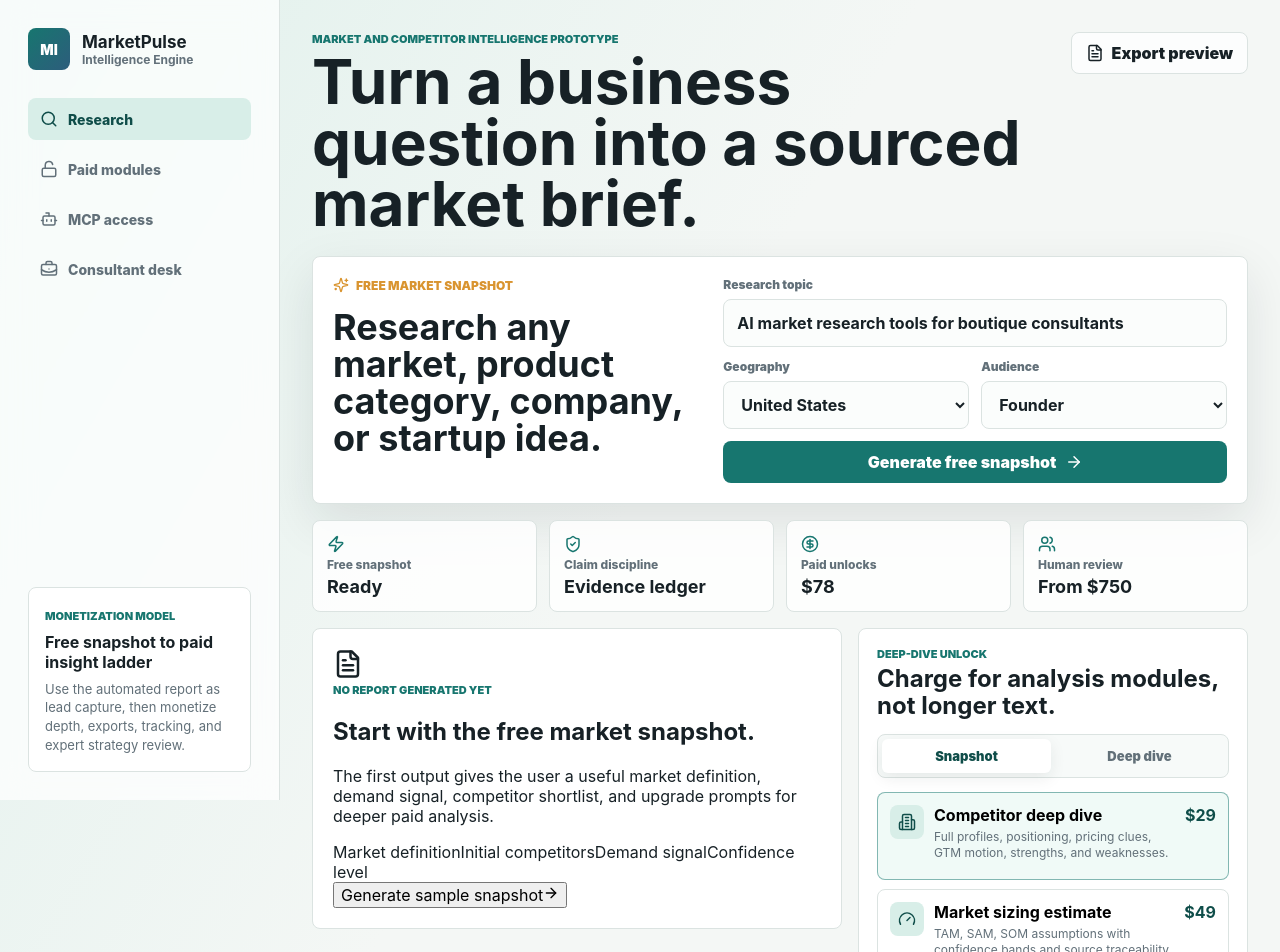
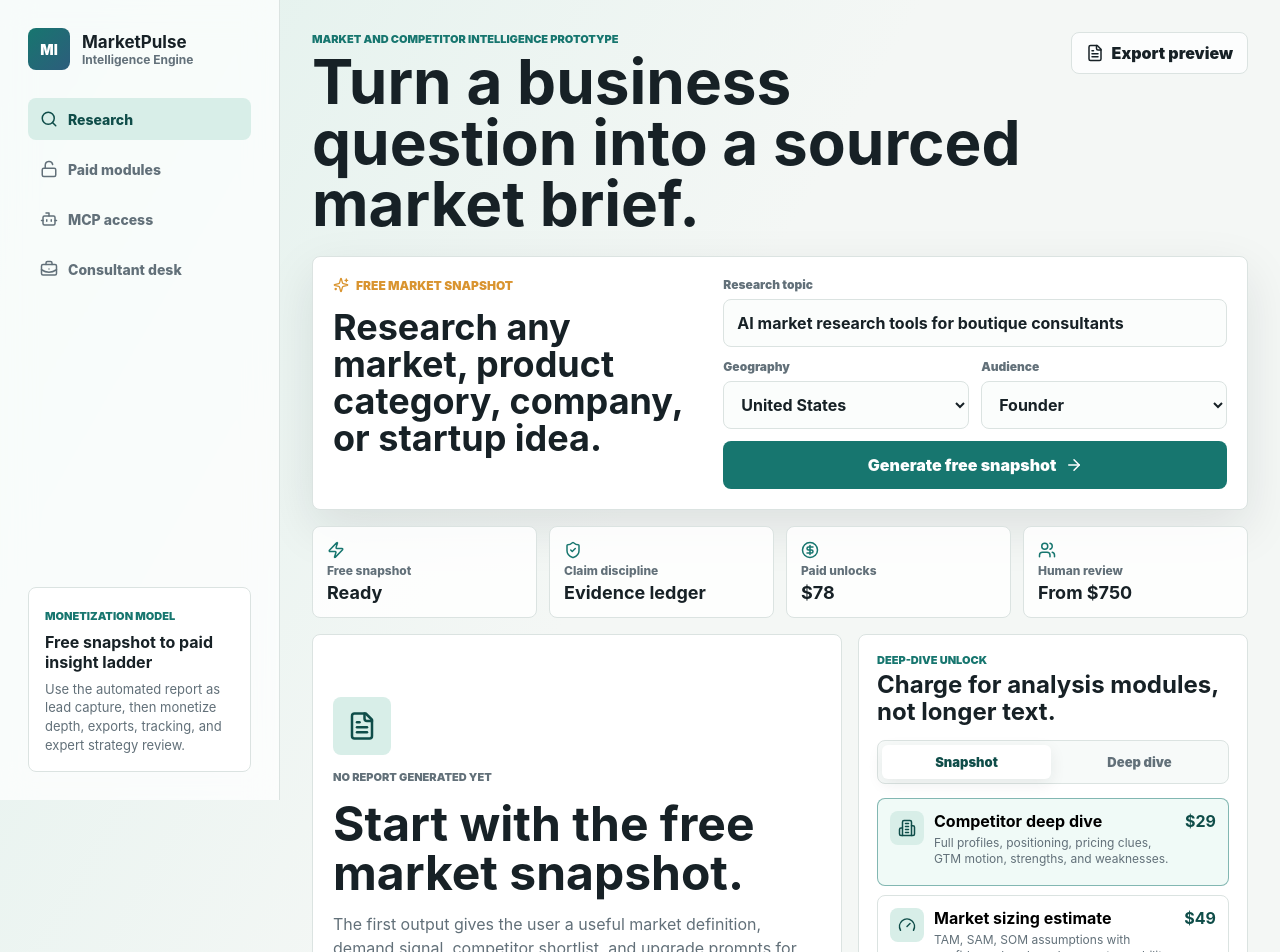
Before and after one commit to VLoveBrew/MarketPulse, a React (Vite) app: page / in a window 1280 px wide. Shown: the top 952 px of the page. Built offline with nearby package versions, Linux system fonts and the light colour scheme.

Commit message:
Style free snapshot generation states

```diff
--- a/src/styles.css
+++ b/src/styles.css
@@ -204,6 +204,15 @@
   background: var(--teal-dark);
 }
 
+.primary-button:disabled {
+  cursor: not-allowed;
+  opacity: 0.55;
+}
+
+.generate-button {
+  min-height: 48px;
+}
+
 .query-band {
   display: grid;
   grid-template-columns: minmax(260px, 0.85fr) minmax(320px, 1.15fr);
@@ -328,6 +337,102 @@
   padding: 20px;
 }
 
+.report-state {
+  min-height: 560px;
+  display: grid;
+  align-content: center;
+  justify-items: start;
+  gap: 14px;
+}
+
+.report-state h2 {
+  max-width: 560px;
+  margin: 0;
+  font-size: clamp(28px, 4vw, 48px);
+  line-height: 1.02;
+}
+
+.report-state p {
+  max-width: 620px;
+  margin: 0;
+  color: var(--muted);
+  line-height: 1.55;
+}
+
+.empty-report-icon,
+.generating-mark {
+  width: 58px;
+  height: 58px;
+  display: grid;
+  place-items: center;
+  border-radius: 8px;
+}
+
+.empty-report-icon {
+  color: var(--teal-dark);
+  background: var(--mint);
+}
+
+.generating-mark {
+  color: #ffffff;
+  background: linear-gradient(135deg, var(--teal), var(--blue));
+  animation: pulseGlow 1.1s ease-in-out infinite alternate;
+}
+
+@keyframes pulseGlow {
+  from {
+    transform: scale(0.98);
+    box-shadow: 0 12px 28px rgba(23, 118, 111, 0.16);
+  }
+
+  to {
+    transform: scale(1.03);
+    box-shadow: 0 18px 42px rgba(45, 93, 124, 0.25);
+  }
+}
+
+.generation-steps,
+.snapshot-includes {
+  display: flex;
+  flex-wrap: wrap;
+  gap: 8px;
+}
+
+.generation-steps span,
+.snapshot-includes span {
+  min-height: 34px;
+  display: inline-flex;
+  align-items: center;
+  gap: 7px;
+  border: 1px solid var(--line);
+  border-radius: 999px;
+  padding: 0 11px;
+  color: var(--teal-dark);
+  background: #fbfdfc;
+  font-size: 12px;
+  font-weight: 900;
+}
+
+.secondary-action {
+  min-height: 42px;
+  display: inline-flex;
+  align-items: center;
+  gap: 8px;
+  border: 1px solid var(--line);
+  border-radius: 8px;
+  padding: 0 14px;
+  color: var(--teal-dark);
+  background: #ffffff;
+  font-weight: 900;
+}
+
+.generated-meta {
+  display: block;
+  margin-top: 7px;
+  color: var(--muted);
+  font-weight: 800;
+}
+
 .section-heading {
   display: flex;
   align-items: start;
@@ -413,6 +518,35 @@
   margin-bottom: 20px;
 }
 
+.snapshot-summary {
+  display: grid;
+  grid-template-columns: 1fr 1.4fr 0.7fr;
+  gap: 12px;
+  margin-bottom: 20px;
+}
+
+.snapshot-summary div {
+  min-height: 92px;
+  display: grid;
+  align-content: center;
+  gap: 6px;
+  border: 1px solid var(--line);
+  border-radius: 8px;
+  padding: 14px;
+  background: var(--surface-2);
+}
+
+.snapshot-summary span {
+  color: var(--muted);
+  font-size: 12px;
+  font-weight: 900;
+  text-transform: uppercase;
+}
+
+.snapshot-summary strong {
+  line-height: 1.25;
+}
+
 .competitor-table {
   display: grid;
   border: 1px solid var(--line);
@@ -479,6 +613,27 @@
 
 .evidence-band li + li {
   margin-top: 9px;
+}
+
+.report-upsell {
+  display: grid;
+  grid-template-columns: minmax(240px, 1fr) auto;
+  align-items: center;
+  gap: 16px;
+  margin-top: 18px;
+  border: 1px solid rgba(23, 118, 111, 0.24);
+  border-radius: 8px;
+  padding: 16px;
+  background: #f0faf7;
+}
+
+.report-upsell h3 {
+  margin: 4px 0 0;
+  line-height: 1.2;
+}
+
+.report-upsell .primary-button {
+  width: fit-content;
 }
 
 .commerce-column {
@@ -763,8 +918,14 @@
   }
 
   .control-row,
-  .evidence-band {
+  .evidence-band,
+  .snapshot-summary,
+  .report-upsell {
     grid-template-columns: 1fr;
+  }
+
+  .report-upsell .primary-button {
+    width: 100%;
   }
 
   .competitor-row {
```
